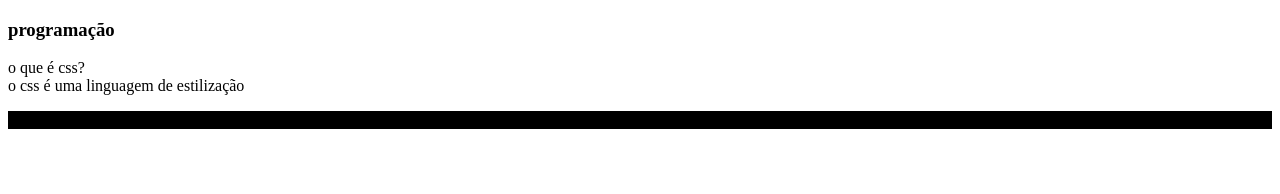
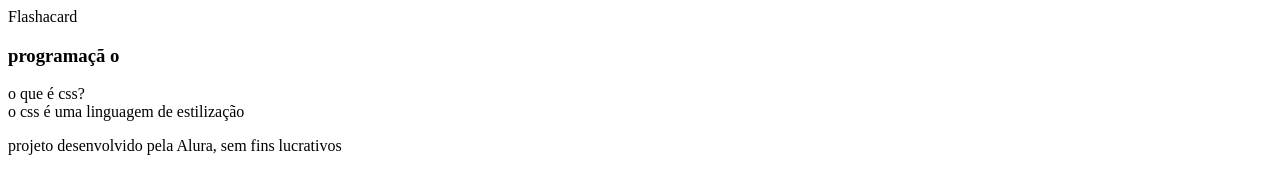
Before and after one commit to Thaisalve/3trimestre, a plain HTML site: page index.html in a window 1280 px wide. Drawn offline with Linux system fonts and the light colour scheme.

Commit message:
Add files via upload

```diff
--- a/assets/style.css
+++ b/assets/style.css
@@ -1,8 +1,23 @@
 boby{
      background-color: bisque;
+    fontfamily: Bai jamjuree;
+}
+
+#container{
+
 }
 
 footer{
   background-color: black;
+   color: white;
+   position: fixed;
+   bottom:0;
+   width:100%;
+ height: 2rem;
+}
 
+footer p {
+     text-align:center;
+  font-size:0.6rem;
+   margin-top: 0.5rem;
 }
--- a/index.html
+++ b/index.html
@@ -3,16 +3,21 @@
 <head>
     <meta charset="UTF-8">
     <meta name="viewport" content="width=device-width, initial-scale=1.0">
-    <link rel="stylesheet" href="assets/style.css">
-    <title>Document</title>
+     <link rdel="stylesheet" href="assets/style.css">
+    <litle>Flashacard</litle>
 </head>
 <body>
      <main>
         <section id="content">
-            <article class="cartao">
-            <div class="cartao_conteudo">
-            <h3>programação</h3>
-            </div class="cartao_conteudo_pergunta">
+            <article
+             class="cartao">
+            <div
+            class="cartao_con
+            teudo">
+            <h3>programaçã
+               o</h3>
+            </div
+            class="cartao_conteudo_pergunta">
               o que é  css?
         </diV>
 
```
